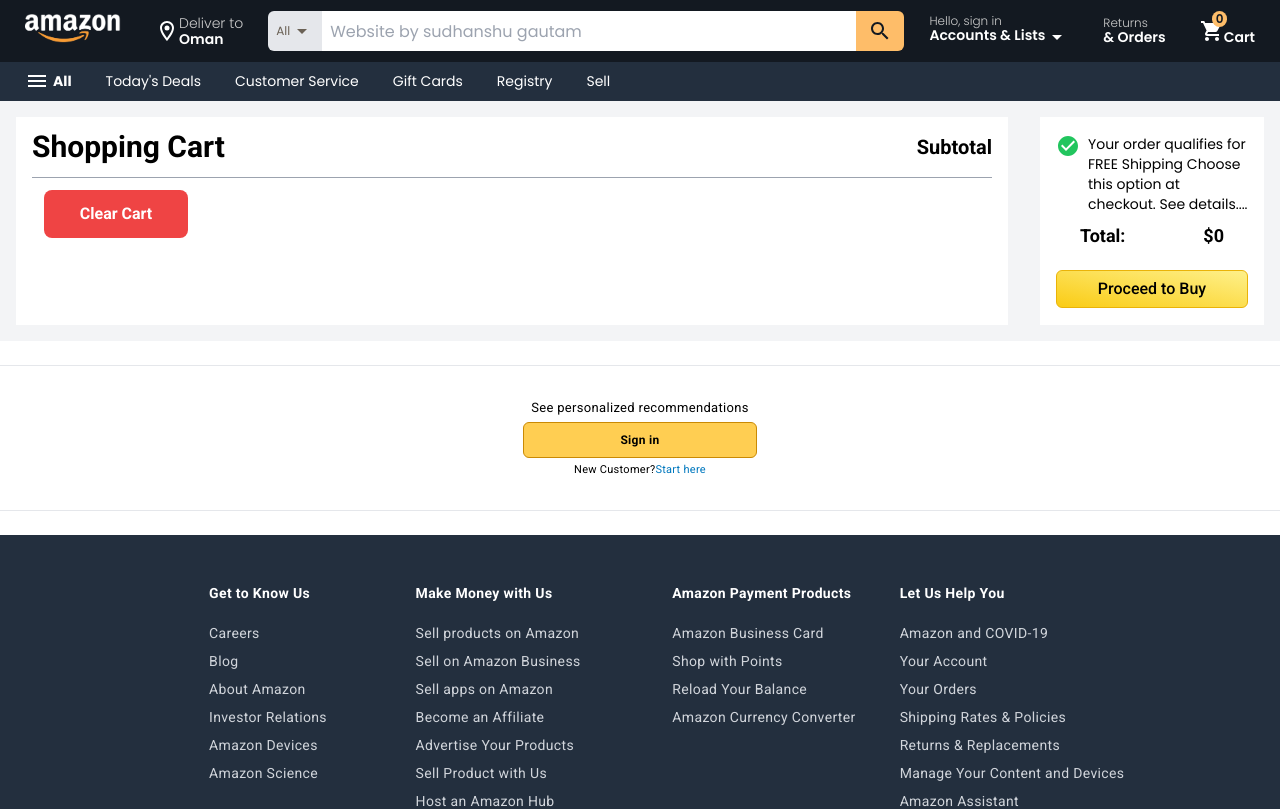
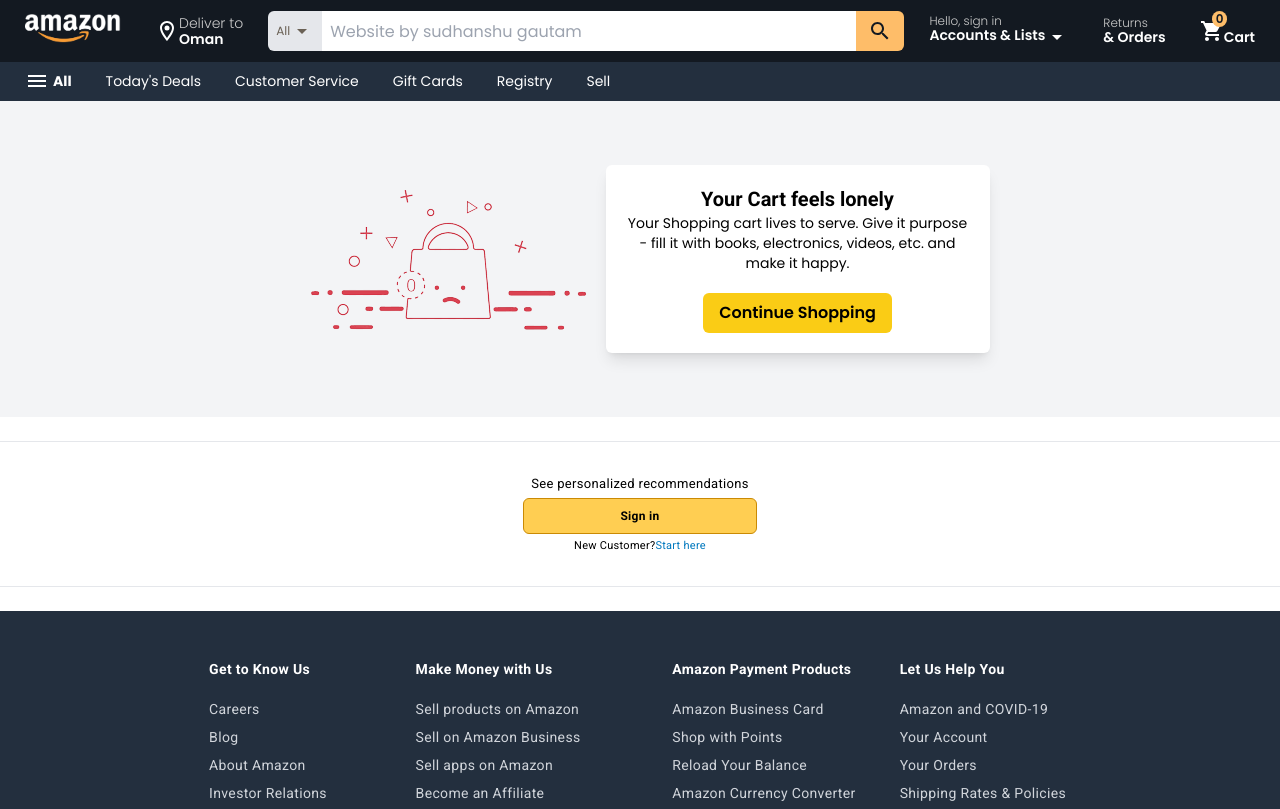
Before and after one commit to sudhanshugautam2911/amazon-clone, a React (Create React App) app: page /cart in a window 1280 px wide. Shown: the top 809 px of the page. Built offline with nearby package versions, Linux system fonts and the light colour scheme.

Commit message:
Update: empty cart

```diff
--- a/src/assets/index.js
+++ b/src/assets/index.js
@@ -5,6 +5,7 @@
 import bannerImgFour from "./banner/bannerImgFour.jpg";
 import bannerImgFive from "./banner/bannerImgFive.jpg";
 import bdFlag from "./bdFlag.webp";
+import emptyCart from "./emptyCart.png";
 
 export {
   logo,
@@ -14,4 +15,5 @@
   bannerImgFour,
   bannerImgFive,
   bdFlag,
+  emptyCart,
 };
--- a/src/pages/Cart.js
+++ b/src/pages/Cart.js
@@ -3,13 +3,16 @@
 import CheckCircleIcon from '@mui/icons-material/CheckCircle';
 import { deleteItem } from "../redux/amazonSlice"
 import { resetCart } from "../redux/amazonSlice"
-import { incrementQuantity , decrementQuantity } from "../redux/amazonSlice";
-
+import { incrementQuantity, decrementQuantity } from "../redux/amazonSlice";
+import { emptyCart } from '../assets/index'
+// import { Link } from '@mui/material';
+import { Link } from "react-router-dom";
+import { motion } from 'framer-motion';
 
 // important things
 // toFixed() is best to limit a value
 // using redux-persist so that items in cart dont go after refresh
-
+// framer motion for transitions
 
 const Cart = () => {
 
@@ -29,6 +32,8 @@
 
   return (
     <div className='w-full bg-gray-100 p-4'>
+      {
+        products.length > 0 ? (
           <div className='container mx-auto h-auto grid grid-cols-5 gap-8'>
             <div className='w-full h-full bg-white px-4 col-span-4'>
               <div className='font-titleFont flex items-center justify-between border-b-[1px] border-b-gray-400 py-3'>
@@ -53,9 +58,9 @@
                           </p>
                           <div className='bg-[#F0F2F2] flex gap-2 my-1 justify-center items-center w-36 py-1 text-center drop-shadow-lg rounded-md '>
                             <p>Qty:</p>
-                        <p onClick={()=> dispatch(decrementQuantity(item.id))} className='cursor-pointer font-semibold bg-gray-200 px-2 rounded-sm hover:bg-gray-400 duration-300'>-</p>
+                            <p onClick={() => dispatch(decrementQuantity(item.id))} className='cursor-pointer font-semibold bg-gray-200 px-2 rounded-sm hover:bg-gray-400 duration-300'>-</p>
                             <p className='font-semibold px-1'>{item.quantity}</p>
-                        <p onClick={()=> dispatch(incrementQuantity(item.id))} className='cursor-pointer font-semibold bg-gray-200 px-2 rounded-sm hover:bg-gray-400 duration-300'>+</p>
+                            <p onClick={() => dispatch(incrementQuantity(item.id))} className='cursor-pointer font-semibold bg-gray-200 px-2 rounded-sm hover:bg-gray-400 duration-300'>+</p>
                           </div>
                           <button onClick={() => dispatch(deleteItem(item.id))} className='rounded-lg w-36 py-1 mt-3  bg-red-500 text-white hover:bg-red-700 active:bg-red-900 duration-300'>Delete Item</button>
                         </div>
@@ -66,7 +71,7 @@
                     </div>
                   ))}
                 <div>
-              <button onClick={()=> dispatch(resetCart())} className='rounded-lg w-36 py-3 m-3 font-titleFont font-bold bg-red-500 text-white hover:bg-red-700 active:bg-red-900 duration-300'>Clear Cart</button>
+                  <button onClick={() => dispatch(resetCart())} className='rounded-lg w-36 py-3 m-3 font-titleFont font-bold bg-red-500 text-white hover:bg-red-700 active:bg-red-900 duration-300'>Clear Cart</button>
                 </div>
               </div>
             </div>
@@ -86,6 +91,19 @@
               </div>
             </div>
           </div>
+        ) : <motion.div initial={{y: 70, opacity:0}} animate={{ y:0 , opacity: 1}} transition={{ delay:0.5, duration: 0.5}} className='flex w-full py-12 items-center justify-center'>
+                <img className='rounded-lg p-2' src={emptyCart} alt="Empty Cart" />
+                <div className='bg-white text-center p-5 rounded-md w-96 shadow-lg'>
+                    <h4 className='text-xl font-titleFont font-bold '>Your Cart feels lonely</h4>
+                    <p className='text-sm'>
+                      {" "}
+                      Your Shopping cart lives to serve. Give it purpose - fill it with books, electronics, videos, etc. and make it happy.</p>
+                    <Link to="/">
+                        <button className='bg-yellow-400 hover:bg-yellow-500 active:bg-yellow-600 p-2 px-4 text-base font-semibold rounded-md mt-5' >Continue Shopping</button>
+                    </Link>
+                </div>
+        </motion.div>
+      }
     </div>
   )
 }
```
Lines whose indentation alone changed are shown as unchanged.
